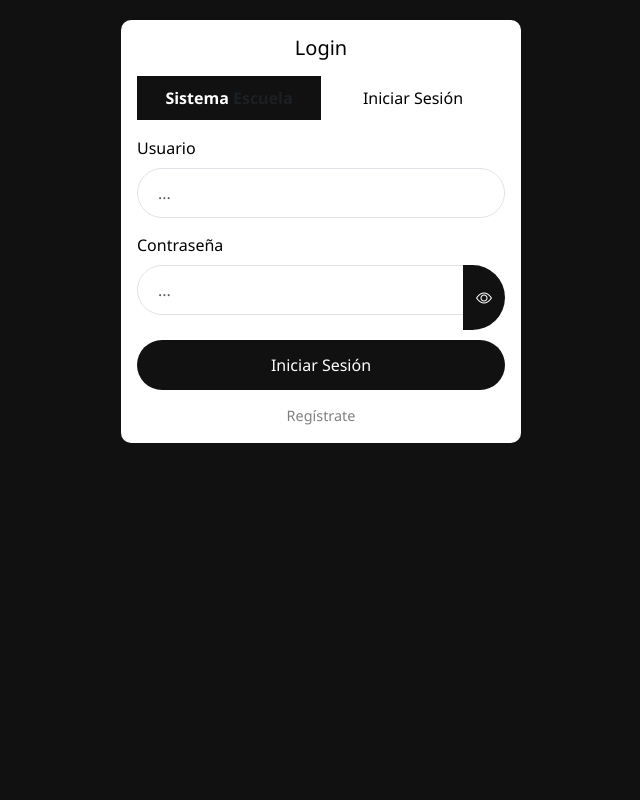
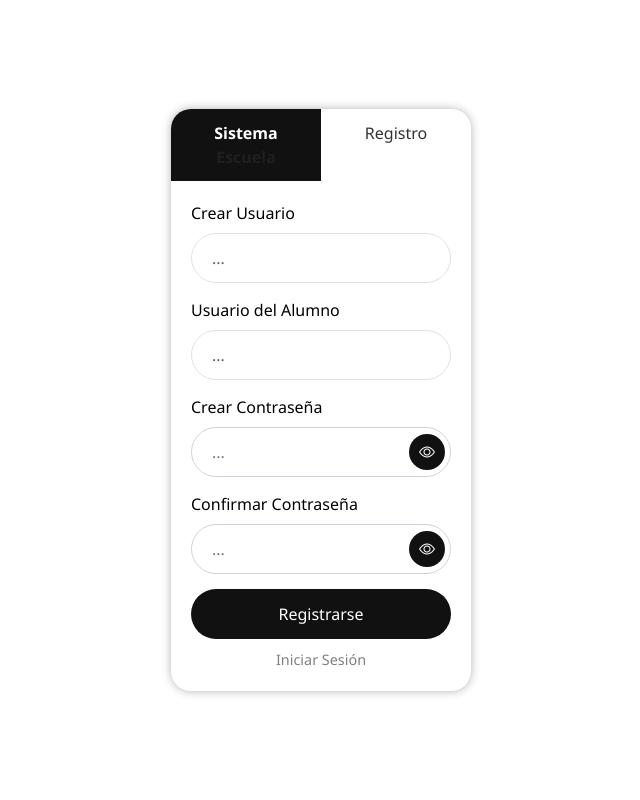
Before and after one commit to DavidAcostaF/SistemaEscolar, a Django app: page /register/ in a window 1280 px wide. Shown: the whole page, without its empty margins (319-959 px from the left). Run offline with Django 5.2, Linux system fonts and the light colour scheme.

Commit message:
Cambios en estilos

```diff
--- a/apps/users/templates/users/register.html
+++ b/apps/users/templates/users/register.html
@@ -1,102 +1,154 @@
 <!DOCTYPE html>
 <html lang="es">
 <head>
-  <meta charset="UTF-8">
-  <meta name="viewport" content="width=device-width, initial-scale=1">
-  <title>Login</title>
-  <link href="https://cdn.jsdelivr.net/npm/bootstrap@5.3.2/dist/css/bootstrap.min.css" rel="stylesheet">
-  <link href="https://cdn.jsdelivr.net/npm/bootstrap-icons@1.10.5/font/bootstrap-icons.css" rel="stylesheet">
+  <meta charset="UTF-8" />
+  <meta name="viewport" content="width=device-width, initial-scale=1" />
+  <title>Registro</title>
+  <link href="https://cdn.jsdelivr.net/npm/bootstrap@5.3.2/dist/css/bootstrap.min.css" rel="stylesheet" />
+  <link href="https://cdn.jsdelivr.net/npm/bootstrap-icons@1.10.5/font/bootstrap-icons.css" rel="stylesheet" />
   <style>
     body {
-      background-color: #111;
-      color: white;
+      background-color: white;
       font-family: 'Segoe UI', sans-serif;
+      display: flex;
+      justify-content: center;
+      align-items: center;
+      height: 100vh;
+      margin: 0;
     }
+
     .mobile-container {
-      max-width: 400px;
-      margin: 20px auto;
-      background: white;
-      border-radius: 10px;
+      width: 300px;
+      background-color: white;
+      border-radius: 20px;
       overflow: hidden;
       color: black;
+      padding: 20px;
+      box-shadow: 0 0 10px rgba(0, 0, 0, 0.3);
     }
+
     .tab-header {
       display: flex;
+      margin: -20px -20px 20px -20px;
     }
-    .tab-header .tab {
+
+    .tab {
       flex: 1;
-      padding: 10px;
       text-align: center;
-      cursor: pointer;
+      padding: 12px;
+      font-weight: normal;
+      background-color: white;
+      color: #333;
     }
+
     .tab.active {
       background-color: #111;
       color: white;
       font-weight: bold;
     }
+
     .form-control {
       border-radius: 50px;
       padding: 12px 20px;
       margin-bottom: 15px;
+      width: 100%;
     }
-    .btn-eye {
-      border-top-right-radius: 50px;
-      border-bottom-right-radius: 50px;
+
+    .password-wrapper {
+      position: relative;
+      margin-bottom: 15px;
+    }
+
+    .password-wrapper input {
+      width: 100%;
+      padding: 12px 50px 12px 20px;
+      border-radius: 50px;
+      border: 1px solid #ced4da;
+    }
+
+    .password-wrapper button {
+      position: absolute;
+      top: 50%;
+      right: 6px;
+      transform: translateY(-50%);
+      border: none;
       background-color: #111;
       color: white;
+      border-radius: 50%;
+      width: 36px;
+      height: 36px;
+      display: flex;
+      justify-content: center;
+      align-items: center;
+      padding: 0;
     }
-    .btn-login {
+
+    .btn-register {
       border-radius: 50px;
       background-color: #111;
       color: white;
       padding: 12px;
-      margin-top: 10px;
       width: 100%;
     }
+
     .footer-text {
       font-size: 0.9rem;
       color: gray;
       text-align: center;
-      margin-top: 15px;
+      margin-top: 10px;
+      cursor: pointer;
     }
   </style>
 </head>
 <body>
-  <div class="mobile-container p-3">
-    <h5 class="text-center mb-3">Login</h5>
+  <div class="mobile-container">
     <div class="tab-header">
       <div class="tab active">Sistema <span class="text-muted">Escuela</span></div>
-      <div class="tab">Iniciar Sesión</div>
+      <div class="tab">Registro</div>
     </div>
 
     <form>
-      <label class="form-label mt-3">Usuario</label>
+      <label class="form-label">Crear Usuario</label>
       <input type="text" class="form-control" placeholder="...">
 
-      <label class="form-label">Contraseña</label>
-      <div class="input-group">
-        <input type="password" class="form-control" placeholder="...">
-        <button class="btn btn-eye" type="button">
+      <label class="form-label">Usuario del Alumno</label>
+      <input type="text" class="form-control" placeholder="...">
+
+      <label class="form-label">Crear Contraseña</label>
+      <div class="password-wrapper">
+        <input type="password" id="pass1" placeholder="...">
+        <button type="button" onclick="togglePassword('pass1', this)">
           <i class="bi bi-eye"></i>
         </button>
       </div>
 
-      <button type="submit" class="btn btn-login">Iniciar Sesión</button>
-      <div class="footer-text">Regístrate</div>
+      <label class="form-label">Confirmar Contraseña</label>
+      <div class="password-wrapper">
+        <input type="password" id="pass2" placeholder="...">
+        <button type="button" onclick="togglePassword('pass2', this)">
+          <i class="bi bi-eye"></i>
+        </button>
+      </div>
+
+      <button type="submit" class="btn btn-register">Registrarse</button>
+      <div class="footer-text">Iniciar Sesión</div>
     </form>
   </div>
 
   <script>
-    // Mostrar/Ocultar contraseña
-    document.querySelectorAll(".btn-eye").forEach(btn => {
-      btn.addEventListener("click", () => {
-        const input = btn.parentElement.querySelector("input");
-        input.type = input.type === "password" ? "text" : "password";
-        btn.innerHTML = input.type === "password"
-          ? '<i class="bi bi-eye"></i>'
-          : '<i class="bi bi-eye-slash"></i>';
-      });
-    });
+    function togglePassword(id, btn) {
+      const input = document.getElementById(id);
+      const icon = btn.querySelector('i');
+      if (input.type === "password") {
+        input.type = "text";
+        icon.classList.remove("bi-eye");
+        icon.classList.add("bi-eye-slash");
+      } else {
+        input.type = "password";
+        icon.classList.remove("bi-eye-slash");
+        icon.classList.add("bi-eye");
+      }
+    }
   </script>
 </body>
 </html>
```
Also changed, not shown: apps/users/templates/users/login.html (+82 -45 lines).
